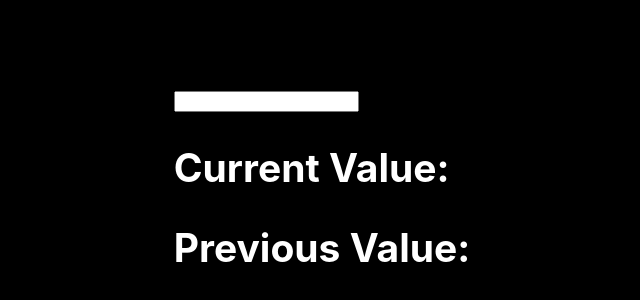
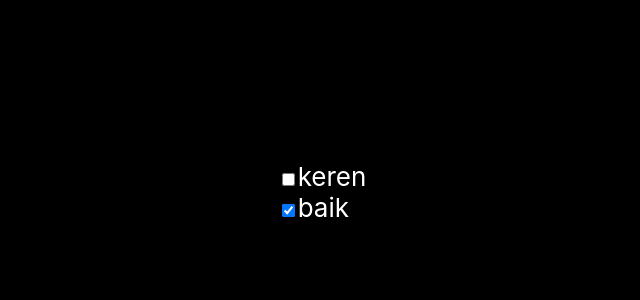
Before and after one commit to RAFiasyam/learn-react-hook, a React (Create React App) app: page / in a window 1280 px wide. Shown: the part 208-508 px from the top of the page, without its empty margins (318-958 px from the left). Built offline with nearby package versions, Linux system fonts and the light colour scheme.

Commit message:
The useReducer Hook is similar to the useState Hook, If you find yourself keeping track of multiple pieces of state that rely on complex logic, useReducer may be useful.

```diff
--- a/src/App.js
+++ b/src/App.js
@@ -1,23 +1,56 @@
-import { useRef, useState, useEffect } from 'react';
+import { useReducer } from 'react';
 import './App.css';
 
+const initialTodos = [
+  {
+    id: 1,
+    title: 'keren',
+    complate: false,
+  },
+  {
+    id: 2,
+    title: 'baik',
+    complate: true,
+  }
+]
+
+const reducer = (state, action) => {
+  switch (action.type) {
+    case "Complate":
+      return state.map((todo) => {
+        if (todo.id === action.id) {
+          return { ...todo, complate: !todo.complate }
+        } else {
+          return todo;
+        }
+      });
+    default:
+      return state;
+  }
+};
+
 function App() {
-  const [inputValue, setInputValue] = useState("");
-  const previousInputValue = useRef("");
+  const [todos, dispatch] = useReducer(reducer, initialTodos)
 
-  useEffect(() => {
-    previousInputValue.current = inputValue;
-  }, [inputValue]);
+  const handleComplate = (todo) => {
+    dispatch({ type: "COMPLATE", id: todo.id })
+  }
+
 
   return (
     <>
-      <input
-        type="text"
-        value={inputValue}
-        onChange={(e) => setInputValue(e.target.value)}
-      />
-      <h2>Current Value: {inputValue}</h2>
-      <h2>Previous Value: {previousInputValue.current}</h2>
+      {todos.map((todo) => (
+        <div key={todo}>
+          <label>
+            <input
+              type='checkbox'
+              checked={todo.complate}
+              onChange={() => handleComplate(todo)}
+            />
+            {todo.title}
+          </label>
+        </div>
+      ))}
     </>
   );
 }
```
